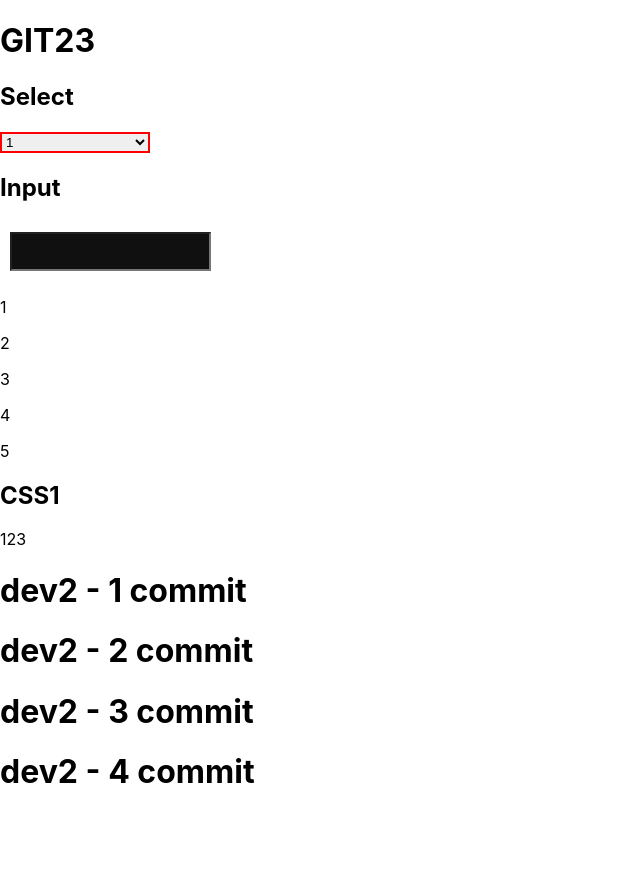
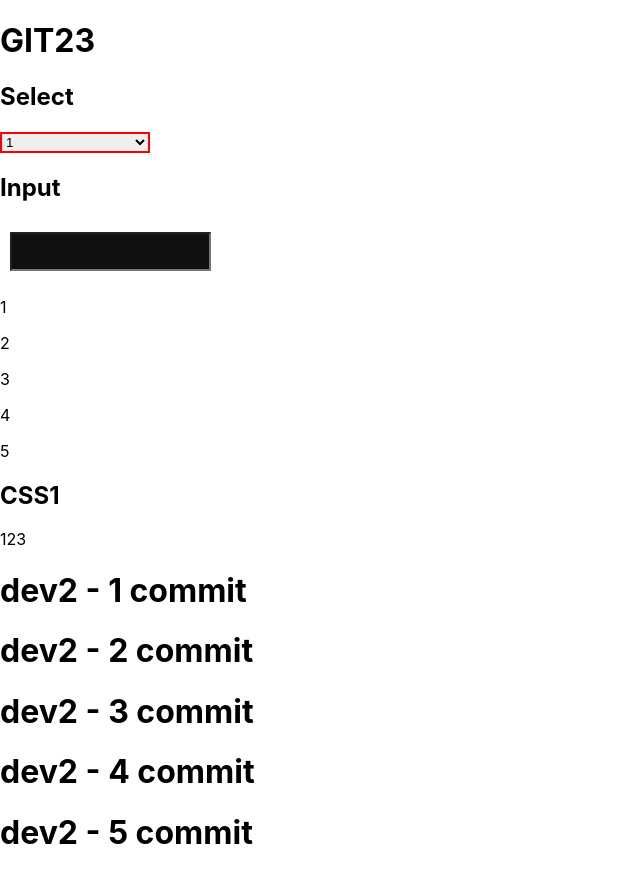
Before and after one commit to safronman/test_git2, a React (Create React App) app: page / in a window 1280 px wide. Shown: the whole page, without its empty margins (0-640 px from the left). Before the commit the page ends 813 px from the top, so only its background shows below. Built offline with nearby package versions, Linux system fonts and the light colour scheme.

Commit message:
<h1>dev2 - 5 commit</h1>

```diff
--- a/src/App.js
+++ b/src/App.js
@@ -32,6 +32,7 @@ function App() {
             <h1>dev2 - 2 commit</h1>
             <h1>dev2 - 3 commit</h1>
             <h1>dev2 - 4 commit</h1>
+            <h1>dev2 - 5 commit</h1>
         </div>
 
     );
```
